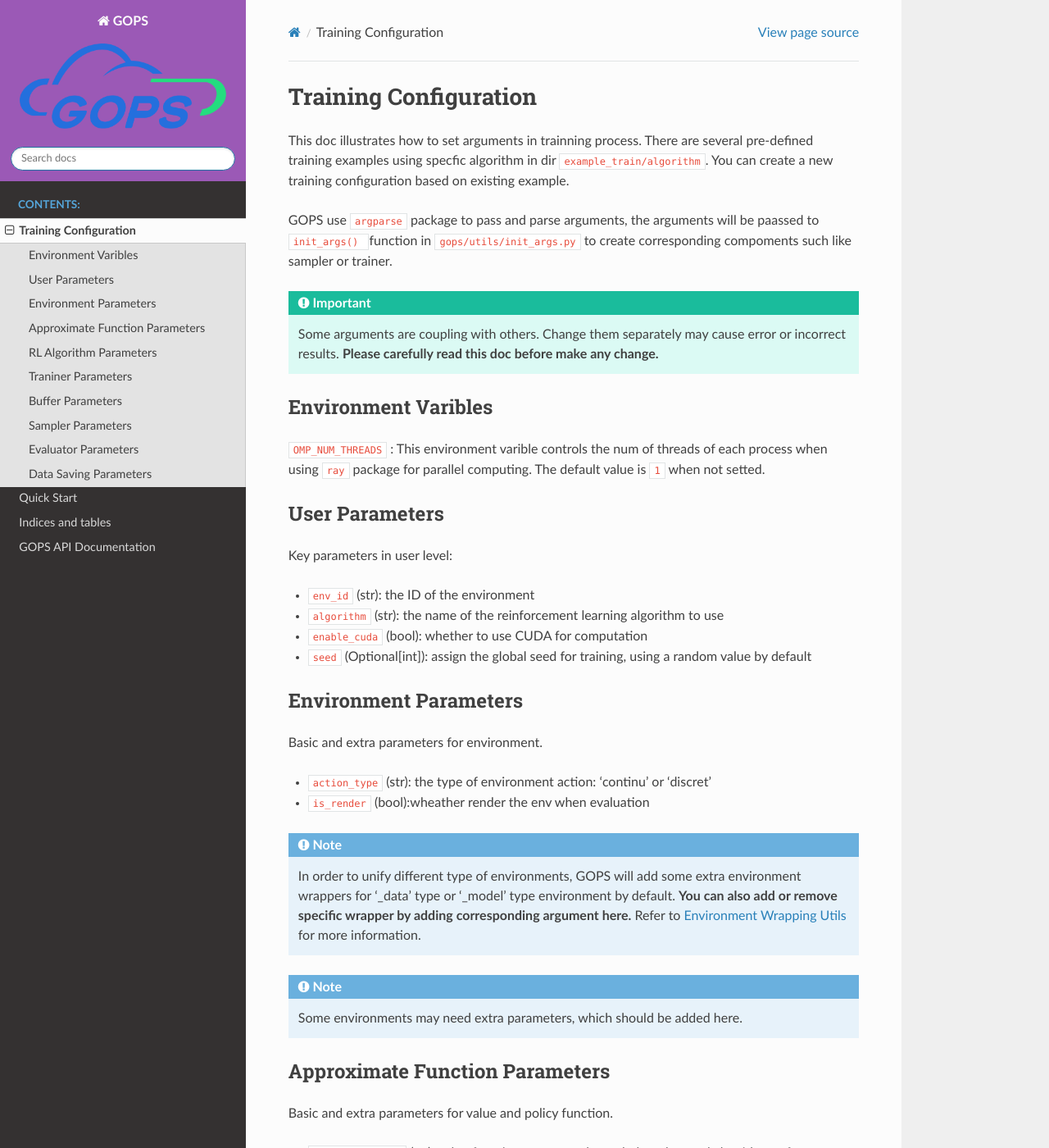
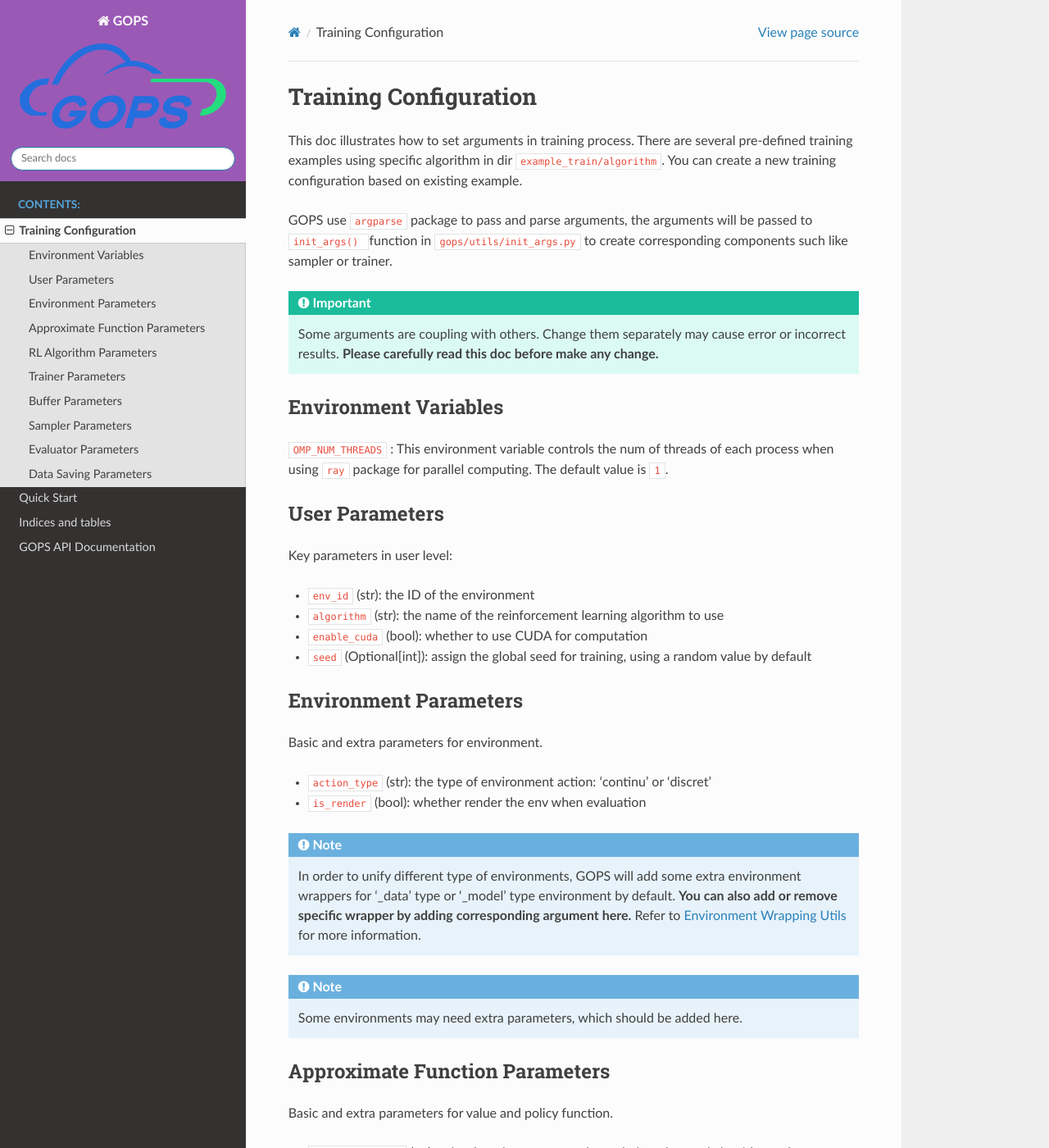
Before and after one commit to Intelligent-Driving-Laboratory/GOPS_DOC, a Sphinx documentation site: the page built from source/example_config.md, in a window 1280 px wide and 1400 px high. Shown: the whole window at 82% size. Built offline with Sphinx 7.4.7 and the Read the Docs theme 2.0.0, drawn with Linux system fonts in a browser that asks for light colours; some of the changed text lies outside the part shown.

Commit message:
fix typo

````diff
--- a/source/example_config.md
+++ b/source/example_config.md
@@ -1,8 +1,8 @@
 # Training Configuration
 
-This doc illustrates how to set arguments in trainning process. There are several pre-defined training examples using specfic algorithm in dir  `example_train/algorithm`. You can create a new training configuration based on existing example.
+This doc illustrates how to set arguments in training process. There are several pre-defined training examples using specific algorithm in dir  `example_train/algorithm`. You can create a new training configuration based on existing example.
 
-GOPS use `argparse` package to pass and parse arguments, the arguments will be paassed to ```init_args() ``` function in `gops/utils/init_args.py` to create corresponding compoments such like sampler or trainer.
+GOPS use `argparse` package to pass and parse arguments, the arguments will be passed to ```init_args() ``` function in `gops/utils/init_args.py` to create corresponding components such like sampler or trainer.
 
 :::{important}
 Some arguments are coupling with others. Change them separately may cause error or incorrect results. **Please carefully read this doc before make any change.**
@@ -10,8 +10,8 @@ Some arguments are coupling with others. Change them separately may cause error
 
 
 
-## Environment Varibles
-`OMP_NUM_THREADS` : This environment varible controls the num  of threads of each process when using `ray` package for parallel computing. The default value is `1` when not setted.
+## Environment Variables
+`OMP_NUM_THREADS` : This environment variable controls the num  of threads of each process when using `ray` package for parallel computing. The default value is `1`.
 
 
 ## User Parameters
@@ -27,7 +27,7 @@ Key parameters in user level:
 Basic and extra parameters for environment.
 
 - `action_type` (str): the type of environment action: 'continu' or 'discret'
-- `is_render` (bool):wheather render the env when evaluation
+- `is_render` (bool): whether render the env when evaluation
 
 :::{note}
 In order to unify different type of environments, GOPS will add some extra environment wrappers for '_data' type or '_model' type environment by default. **You can also add or remove specific wrapper by adding corresponding argument here.** Refer to
@@ -48,7 +48,7 @@ Basic and extra parameters for value and policy function.
 
 ##  RL Algorithm Parameters
 
-## Traniner Parameters
+## Trainer Parameters
 
 ## Buffer Parameters
 
````
